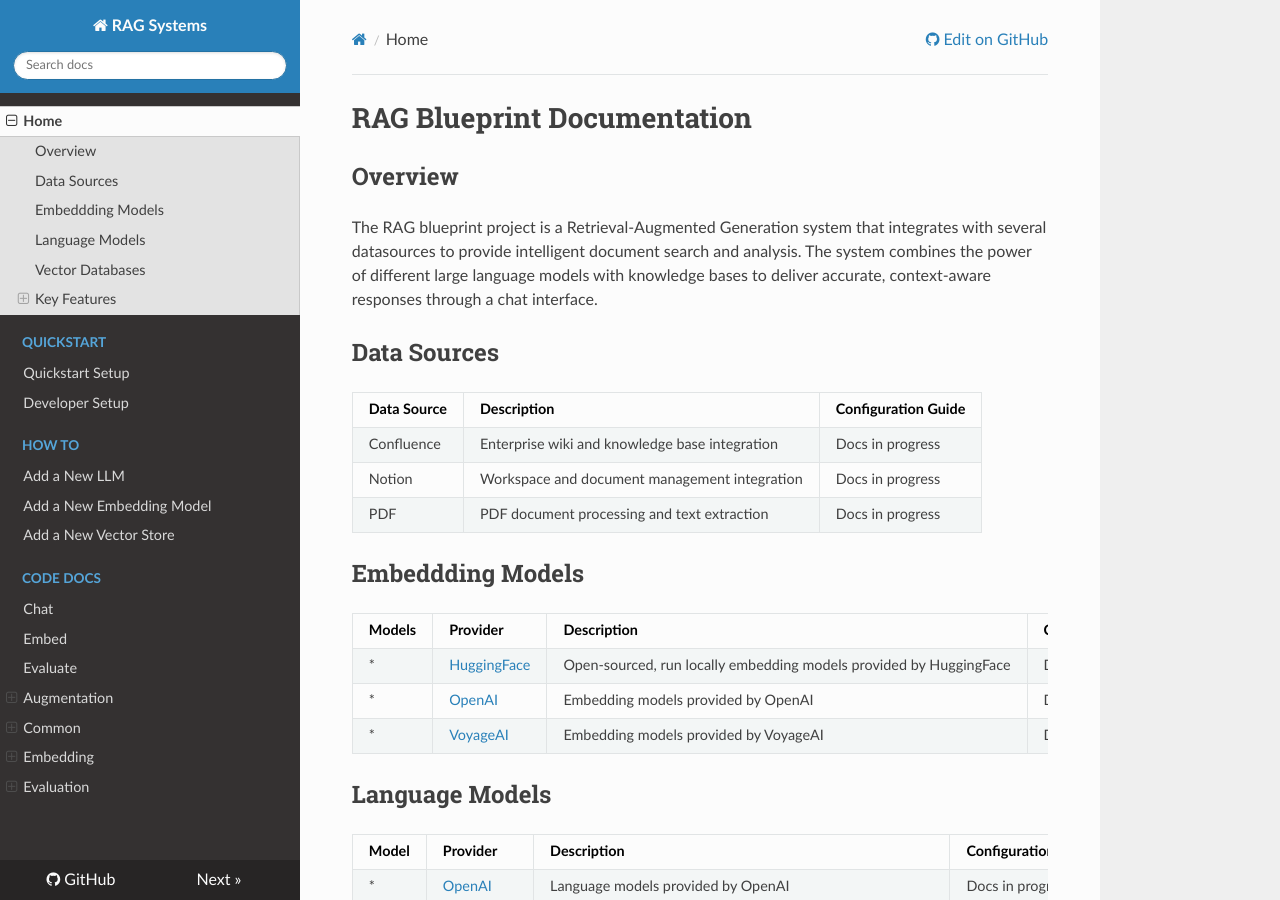
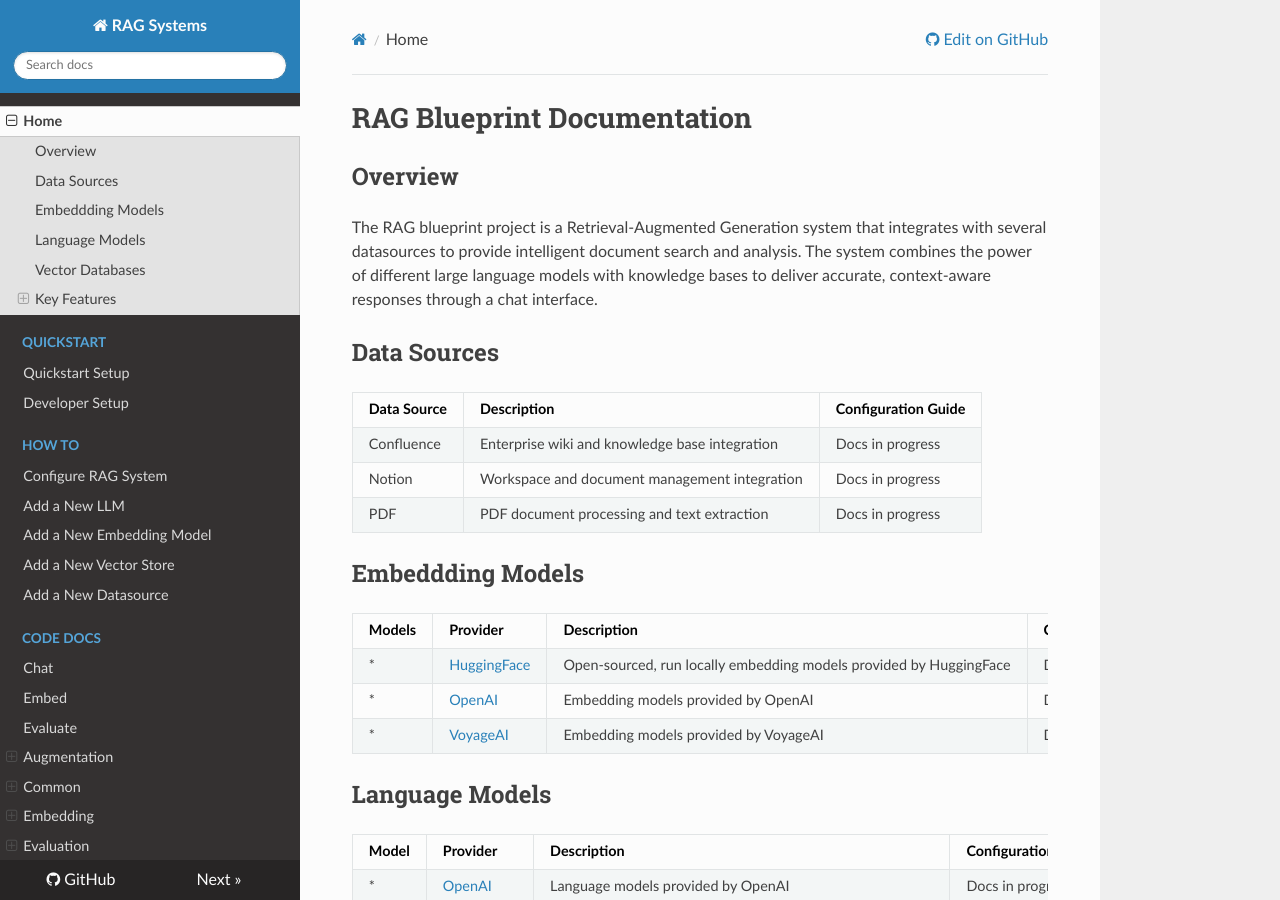
Before and after one commit to ychernushenko/rag_blueprint, an MkDocs documentation site: the page built from docs/index.md, in a window 1280 px wide and 900 px high. Built offline with MkDocs 1.6.1, drawn with Linux system fonts in a browser that asks for light colours; nearby versions of some CDN libraries.

Commit message:
Update documentation

```diff
--- a/mkdocs.yml
+++ b/mkdocs.yml
@@ -4,9 +4,11 @@ nav:
   - Quickstart Setup: quickstart/quickstart_setup.md
   - Developer Setup: quickstart/developer_setup.md
 - How to:
+  - Configure RAG System: how_to/how_to_configure.md
   - Add a New LLM: how_to/how_to_add_new_llm.md
   - Add a New Embedding Model: how_to/how_to_add_new_embedding_model.md
   - Add a New Vector Store: how_to/how_to_add_new_vector_store.md
+  - Add a New Datasource: how_to/how_to_add_new_datasource.md
 - Code Docs:
   - Chat: src/chat.md
   - Embed: src/embed.md
```
